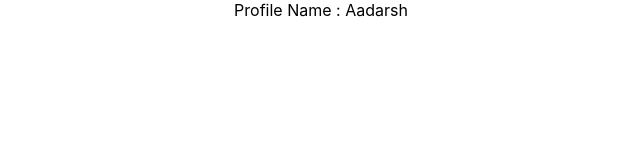
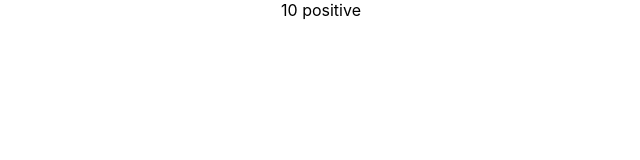
Before and after one commit to Aadarsh805/react-typescript, a React (Create React App) app: page / in a window 1280 px wide. Shown: the top 160 px of the page, without its empty margins (319-959 px from the left). Built offline with nearby package versions, Linux system fonts and the light colour scheme.

Commit message:
restricting props

```diff
--- a/src/App.tsx
+++ b/src/App.tsx
@@ -14,6 +14,8 @@ import { UserContextProvider } from "./components/context/UserContext";
 import User from "./components/context/User";
 import Private from "./components/auth/Private";
 import Profile from "./components/auth/Profile";
+import List from "./components/generics/List";
+import RandomNumber from "./components/restriction/RandomNumber";
 
 function App() {
   const personName = {
@@ -65,7 +67,15 @@ function App() {
         <User />
       </UserContextProvider> */}
 
-      <Private isLoggedIn={true} component={Profile} />
+      {/* <Private isLoggedIn={true} component={Profile} /> */}
+
+      {/* <List
+        items={["Batman", "Superman", "Wonder Woman"]}
+        onClick={(item) => console.log(item)}
+      />
+      <List items={[1, 2, 3]} onClick={(item) => console.log(item)} /> */}
+
+      <RandomNumber value={10} isPositive />
     </div>
   );
 }
--- /dev/null
+++ b/src/components/generics/List.tsx
@@ -0,0 +1,21 @@
+type ListProps<T> = {
+  items: T[];
+  onClick: (value: T) => void;
+};
+
+const List = <T extends string | number>({ items, onClick }: ListProps<T>) => {
+  return (
+    <div>
+      <h2>List of items</h2>
+      {items.map((item, index) => {
+        return (
+          <div key={index} onClick={() => onClick(item)}>
+            {item}
+          </div>
+        );
+      })}
+    </div>
+  );
+};
+
+export default List;
--- /dev/null
+++ b/src/components/restriction/RandomNumber.tsx
@@ -0,0 +1,39 @@
+type RandomNumberType = {
+  value: number;
+};
+
+type PositiveNumber = RandomNumberType & {
+  isPositive: boolean;
+  isNegative?: never;
+  isZero?: never;
+};
+
+type NegativeNumber = RandomNumberType & {
+  isNegative: boolean;
+  isPositive?: never;
+  isZero?: never;
+};
+
+type Zero = RandomNumberType & {
+  isZero: boolean;
+  isPositive?: never;
+  isNegative?: never;
+};
+
+type RandomNumberProps = PositiveNumber | NegativeNumber | Zero;
+
+const RandomNumber = ({
+  value,
+  isPositive,
+  isNegative,
+  isZero,
+}: RandomNumberProps) => {
+  return (
+    <div>
+      {value} {isPositive && "positive"} {isNegative && "negative"}{" "}
+      {isZero && "zero"}
+    </div>
+  );
+};
+
+export default RandomNumber;
```
